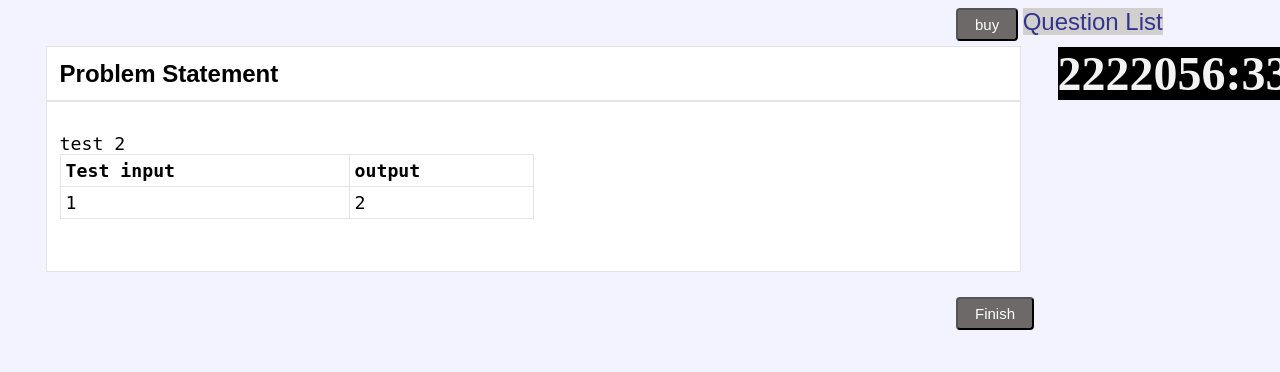
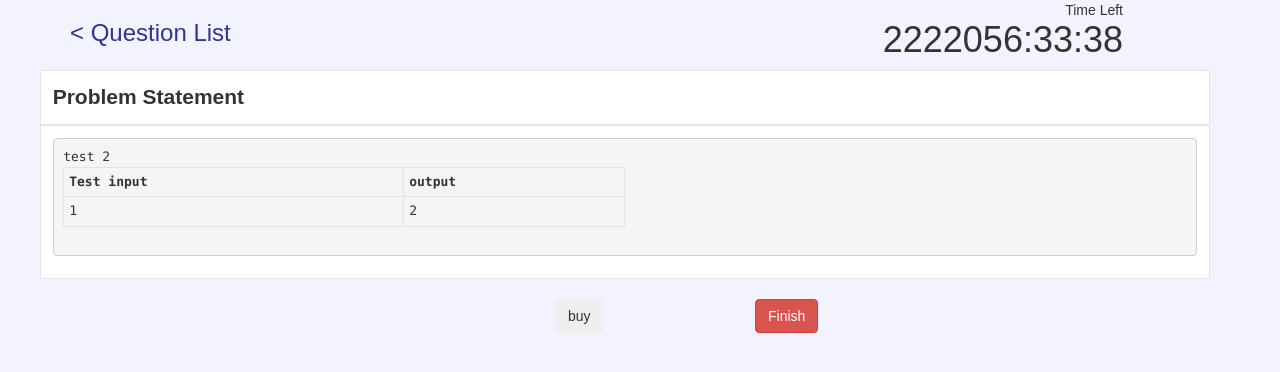
Before and after one commit to Saurabh-Kolhe/Online-Judge, a Django app: page /round2/2/2/ in a window 1280 px wide. Shown: the top 372 px of the page. Run offline with Django 3.2, Linux system fonts and the light colour scheme; data comes from the database, SQL or seed files in the repository; both versions use the stored data as it was after the commit; some libraries are stand-ins or nearby versions.

Commit message:
Initial commit

```diff
--- a/round2/models.py
+++ b/round2/models.py
@@ -38,6 +38,6 @@ class Question(models.Model):
 
 
 class Score(models.Model):
-    user_f = models.ForeignKey(User)
-    question_f = models.ForeignKey(Question)
+    user_f = models.ForeignKey(User, on_delete=models.CASCADE)
+    question_f = models.ForeignKey(Question, on_delete=models.CASCADE)
     score = models.IntegerField(default=0)
--- a/round2/templates/round2/question_details.html
+++ b/round2/templates/round2/question_details.html
@@ -1,14 +1,22 @@
 <!DOCTYPE html>
 
 <head xmlns:position="http://www.w3.org/1999/xhtml">
+    <meta charset="utf-8">
+    <link rel="stylesheet" href="https://maxcdn.bootstrapcdn.com/bootstrap/3.3.7/css/bootstrap.min.css">
 
+    <meta http-equiv="X-UA-Compatible" content="IE=edge">
+    <meta name="viewport" content="width=device-width, initial-scale=1">
+    <title>EarnCode</title>
+
+    <link href="https://fonts.googleapis.com/css?family=Merriweather:900" rel="stylesheet">
     <script src="https://ajax.googleapis.com/ajax/libs/jquery/3.2.1/jquery.min.js"></script>
     <link rel="stylesheet"
           href="http://ajax.googleapis.com/ajax/libs/jqueryui/1.12.1/themes/smoothness/jquery-ui.min.css">
     <script src="http://code.jquery.com/ui/1.12.1/jquery-ui.min.js"></script>
 
-    {#    <link rel="stylesheet" href="https://maxcdn.bootstrapcdn.com/bootstrap/3.3.7/css/bootstrap.min.css">#}
-    <title>C-Storm</title>
+    <link rel="stylesheet" href="https://maxcdn.bootstrapcdn.com/bootstrap/3.3.7/css/bootstrap.min.css">
+
+    <title>Earn Code</title>
     <style>
         body {
             background: #F3F3FF;
@@ -22,15 +30,7 @@
 
         input[type="submit"], button {
             /* change these properties to whatever you want */
-            margin-bottom: 5px;
-            padding: 6px 17px;
-            margin-left: 75%;
-            font-size: 15px;
-            text-align: center;
-            cursor: pointer;
-            background-color: #6D6968;
-            color: #fff;
-            border-radius: 4px;
+        {#margin-bottom: 5px;#}{#padding: 6px 17px;#}{#font-size: 15px;#}{#text-align: center;#}{#cursor: pointer;#}{#background-color: #6D6968;#}{#color: #fff;#}{#border-radius: 4px;#}
 
         }
 
@@ -49,22 +49,18 @@
         }
 
         #question, #problem_title {
-            width: 75%;
+            width: 100%;
             border: 0.5px solid;
             border-color: #E4E4E4;
             background: #ffffff;
-            margin-left: 3%;
-            margin-bottom: 2%;
             padding: 1%;
         }
 
         #code_editor, #message_display {
-            width: 75%;
+            width: 100%;
             border: 0.5px solid;
             border-color: #E4E4E4;
             background: #ffffff;
-            margin-left: 3%;
-            margin-bottom: 2%;
             padding: 1%;
         }
 
@@ -86,12 +82,10 @@
         }
 
         #text_area {
-        "white-space: pre; resize: none; width: 75 %; border: 0.5 px solid; border-color: #E4E4E4; background: #ffffff;
-            margin-top: 0px;
-            margin-left: 3%;
             margin-bottom: 2%;
             font-size: 1.2em;
             padding: 1%;
+            width: 100%;
         }
 
         table, th, td {
@@ -134,32 +128,29 @@
 
 </head>
 <body>
+<div class="container">
     {#<form action="{% url 'round2:buy_question' user_id selected_question.pk %}" method="post">#}
     {#    {% csrf_token %}#}
     {{ question_score }}
-
-{% if not bought %}
-
-    <input type="submit" name="buy" value="buy" id="buy" onclick="buy_question()">
-{% endif %}
     {#</form>#}
     <!--<input type="submit" name="all_problems" id="all_problems" value="All Problems">
 <a target="_blank" href="{% url 'round2:question' user_id %}" class="regular float-left registered-event-right-panel">-->
-<a href="{% url 'round2:question' user_id %}" style=" font-size: 150%; ">Question List</a>
-<!--<a href="{% url 'round2:question' user_id %}">Question List</a>-->
-<div class="fixed">
-    <label
-            style="background-color:black;color:#F3F3F3;font-family:serif;font-size:300%;margin-top:-15px; "
-    ><b>
-        <span id="time1"></span></b>
-
-    </label>
+    <div class="row">
+        <div class="col-md-4">
+            <a href="{% url 'round2:question' user_id %}"><h3>&lt; Question List</h3></a>
         </div>
-<div id="problem_title" style="margin-bottom: 0px; font-weight: bold;font-size:150%; ">Problem Statement
+        <div class="col-md-4 col-md-offset-4 text-right" style="padding-right: 10%; ">
+            <div class="row" style="margin-bottom: -20px;"><span>Time Left</span></div>
+            <div class="row">
+                <h1><span id="time1"></span></h1></div>
+        </div>
+    </div>
+    <div class="row">
+        <div id="problem_title" class="row" style="margin-bottom: 0px; font-weight: bold;font-size:150%; ">Problem
+            Statement
         </div>
 
-
-<div id="question" style="font-size:140%;">
+        <div id="question" class="row" style="font-size:140%;">
 
 <pre>{{ selected_question.question }}
 <table style="width:50%">
@@ -180,36 +171,44 @@
 
 
         </div>
+    </div>
 
+    <div class="row">
         {% if bought %}
             <form action="{% url 'round2:handle_answer' user_id selected_question.pk %}" method="post">
                 {% csrf_token %}
-    <div id="code_editor" name="code_editor" style="margin-bottom: 0px; font-weight: bold; font-size:150%;">Code
+                <div id="code_editor" name="code_editor" style="margin-bottom: 0px; font-weight: bold; font-size:150%;">
+                    Code
                     Editor
                 </div>
                 <!--<div id="text_area" name="text_area" style="margin-top: 0px;" ></div>
                 .innerHTML-->
 
-    <textarea id="text_area" name="text_area" rows="30" style="font-size:135%;">{{ submitted_code }}</textarea>
+                <textarea id="text_area" name="text_area" rows="30"
+                          style="font-size:135%;">{{ submitted_code }}</textarea>
 
-    <input type="submit" name="submit" value="submit" id="submit_code">
+                <input class="btn btn-success" type="submit" name="submit" value="submit" id="submit_code">
 
 
             </form>
         {% endif %}
+        <br>
+        <div class="row">
+            {% if not bought %}
+                <div class="col-md-2 col-md-offset-5">
+                    <input class="btn" type="submit" name="buy" value="buy" id="buy" onclick="buy_question()">
+                </div>
+                <div class="col-md-2">
+                    <button class="btn btn-danger" onclick="prompt_user()" >Finish</button>
+                </div>
+            {% else %}
+                <div class="col-md-1">
+                    <button class="btn btn-danger" onclick="prompt_user()" >Finish</button>
+                </div>
+            {% endif %}
 
-<script>
-    function prompt_user() {
-        if (confirm('Are you sure you want to save this thing into the database?')) {
-            window.location.replace(" {%url 'round2:leaderboard' user_id %}");
-        } else {
-            // Do nothing!
-        }
-    }
-</script>
-
-
- <button onclick="prompt_user()" style="margin-left:75%;">Finish</button>
+        </div>
+    </div>
     {% if submitted %}
 
         <div id="code_checker">
@@ -258,8 +257,7 @@
 
         </script>
     {% endif %}
-
-
+</div>
 </body>
 
 
@@ -269,7 +267,15 @@
 <script src="{% static 'clike.js' %}"></script>
 <!-- timer -->
 
-
+<script>
+    function prompt_user() {
+        if (confirm('Are you sure you want to save this thing into the database?')) {
+            window.location.replace(" {%url 'round2:leaderboard' user_id %}");
+        } else {
+            // Do nothing!
+        }
+    }
+</script>
 <script type="text/javascript">
 
     function startTimer(duration, display) {
```
Also changed, not shown: round2/templates/round2/select_questions_new.html (+11 -10 lines), db.sqlite3. Lines whose indentation alone changed are shown as unchanged.
